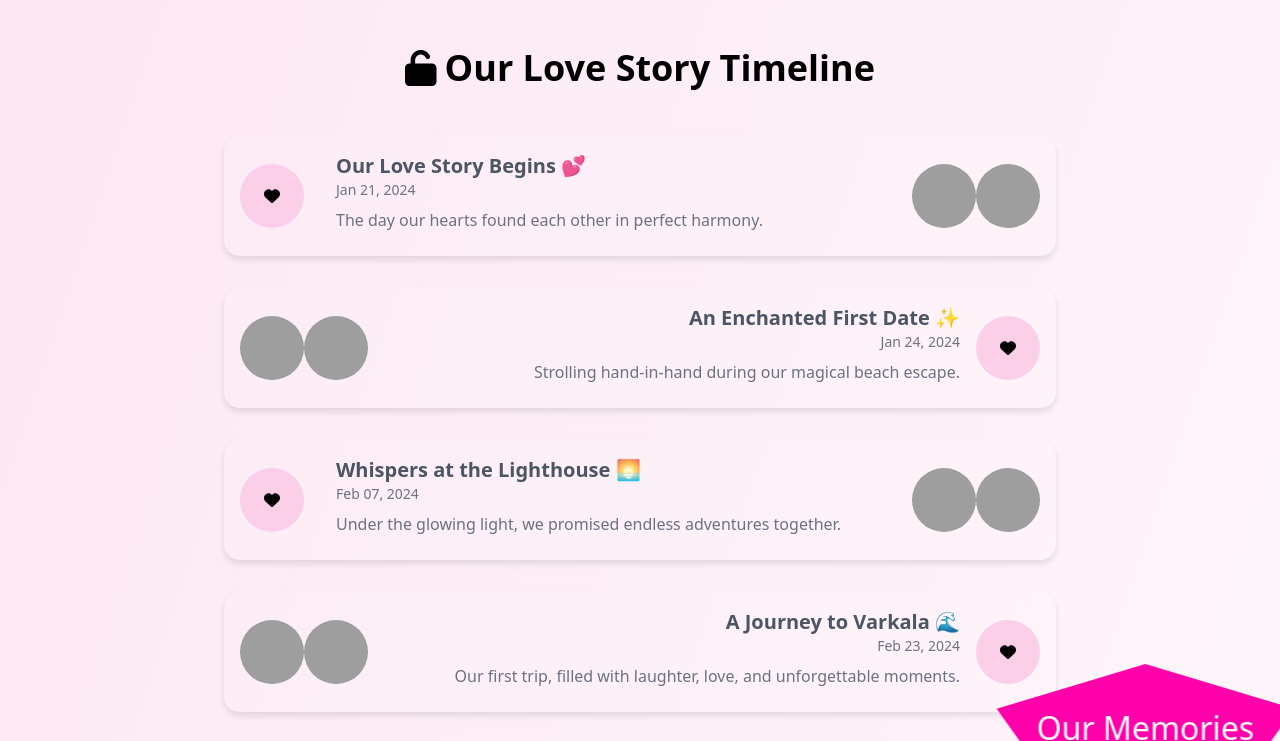
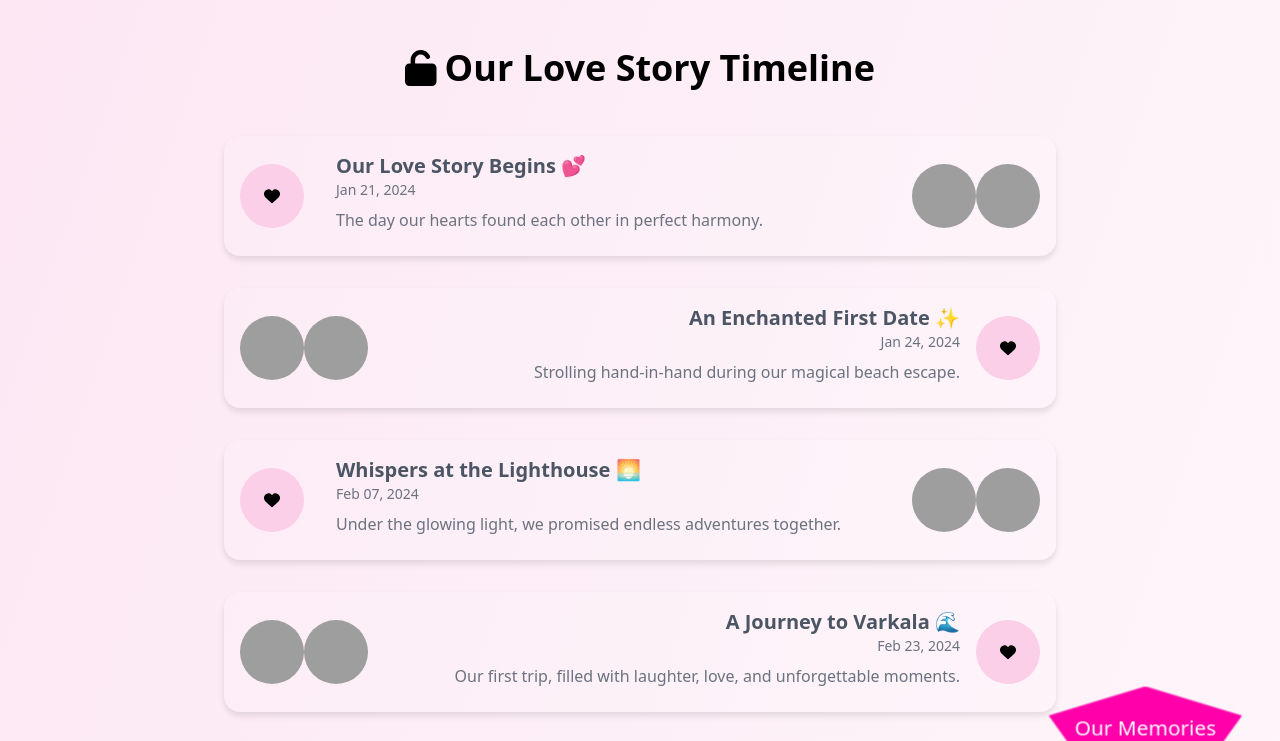
Before and after one commit to sasince210124/sasince210124.github.io, a plain HTML site: page timeline.html in a window 1280 px wide. In both pictures the pointer is over the button "Our Memories". Shown: the top 741 px of the page. Drawn offline with nearby package versions, Linux system fonts and the light colour scheme; grey boxes are pictures that could not be loaded.

Commit message:
Update timeline.html

```diff
--- a/timeline.html
+++ b/timeline.html
@@ -24,7 +24,7 @@
         }
 
         .memories-btn:hover {
-        transform: scale(2);
+        transform: scale(1.3);
         }
     .timeline-item {
       display: flex;
```
